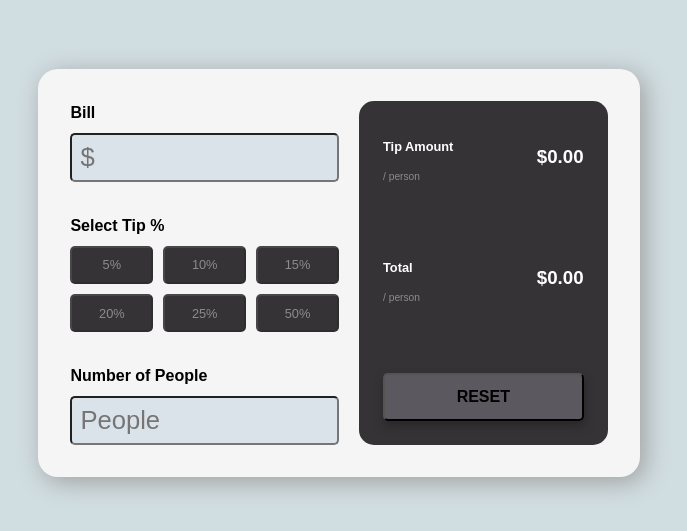
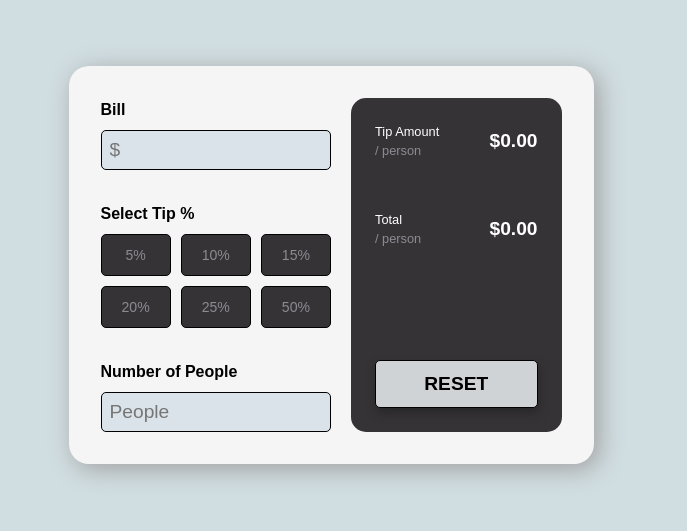
Before and after one commit to Fickery/TipsCalculator, a React (Vite) app: page / in a window 1280 px wide. Shown: the part 135-666 px from the top of the page, without its empty margins (309-996 px from the left). Built offline with nearby package versions, Linux system fonts and the light colour scheme.

Commit message:
css update: overall look consistent

```diff
--- a/src/index.scss
+++ b/src/index.scss
@@ -1,7 +1,3 @@
-@tailwind base;
-@tailwind components;
-@tailwind utilities;
-
 :root {
   max-width: 1280px;
   height: 100dvh;
@@ -18,3 +14,9 @@
   -moz-osx-font-smoothing: grayscale;
   -webkit-text-size-adjust: 100%;
 }
+
+* {
+  box-sizing: border-box;
+  padding: 0;
+  margin: 0;
+}
--- a/src/left.scss
+++ b/src/left.scss
@@ -3,7 +3,6 @@
 .left {
   display: flex;
   flex-direction: column;
-  grid-template-columns: 1fr;
   gap: 2rem;
   width: 100%;
   padding: 0;
@@ -18,39 +17,22 @@
 
   &__text {
     font-size: 1.5vw;
+  }
 
-    @media (min-width: 1200px) {
-      font-size: 1vw;
-    }
+  &__input {
+    font-size: 2vw;
+    padding: 8px;
+    border-radius: 5px;
+    background-color: $active-bg;
+    border: 0.25px solid black;
 
-    @media (max-width: 900px) {
-      font-size: 1.5vw;
-    }
-
-    @media (max-width: 700px) {
-      font-size: 3vw;
+    &:focus {
+      outline: none;
+      box-shadow: 1px 1px 5px #bebebeb3;
     }
   }
 
-  &__input {
-    font-size: 4vw;
-    padding: 8px;
-    border-radius: 5px;
-    background-color: $active-bg;
-
-    @media (min-width: 700px) {
-      font-size: 2vw;
-    }
-  }
-
-  &__input:focus {
-    outline: none;
-    box-shadow: 1px 1px 5px #bebebeb3;
-  }
-
-  &__group {
-    font-weight: 700;
-  }
+  font-weight: 700;
 }
 
 .tip {
@@ -65,29 +47,16 @@
     justify-content: center;
     align-items: center;
     width: 100%;
-    color: white;
+    color: black;
+    border: 0.25px solid black;
     height: 3em;
     padding: 1em;
     border-radius: 5px;
-    font-size: 2vw;
-    cursor: pointer;
-    transition: background-color 0.05s ease-in;
-    background-color: $dark-bg;
-
-    @media (min-width: 1200px) {
-      font-size: 1vw;
-    }
-
-    @media (max-width: 300px) {
-      font-size: 2vw;
-    }
-
-    @media (max-width: 700px) {
-      font-size: 3vw;
-    }
+    font-size: 1vw;
   }
 
   &__btn:hover {
+    color: white;
     background-color: $med-bg;
   }
 
@@ -113,3 +82,44 @@
     color: $dis-clr;
   }
 }
+
+// Media Queries for Text Sizes
+@media (min-width: 700px) {
+  .left__text {
+    font-size: 1vw;
+  }
+
+  .left__input {
+    font-size: 1.5vw;
+  }
+
+  .tip__btn {
+    font-size: 1.1vw;
+  }
+}
+
+@media (max-width: 900px) {
+  .left__text {
+    font-size: 1.5vw;
+  }
+}
+
+@media (max-width: 700px) {
+  .left__text {
+    font-size: 2vw;
+  }
+
+  .left__input {
+    font-size: 1.5vw;
+  }
+
+  .tip__btn {
+    font-size: 2vw;
+  }
+}
+
+@media (max-width: 300px) {
+  .tip__btn {
+    font-size: 2.5vw;
+  }
+}
--- a/src/right.scss
+++ b/src/right.scss
@@ -8,7 +8,7 @@
   background-color: $dark-bg;
   color: white;
   border-radius: 15px;
-  padding: 3vh;
+  padding: 1.5rem;
   text-align: left;
 
   &__group {
@@ -17,75 +17,49 @@
     gap: 50px;
   }
 
-  &__text {
+  &__text,
+  &__label,
+  &__textsmall,
+  &__calculation {
     width: 100%;
+    font-weight: 100;
   }
 
   &__label {
-    width: 100%;
-    font-size: 3vw;
-    font-weight: 700;
-
-    @media (min-width: 700px) {
-      font-size: 1vw;
-    }
-
-    @media (max-width: 700px) {
-      font-size: 3vw;
-    }
+    font-size: 1em;
   }
 
   &__textsmall {
-    width: 100%;
-    font-weight: 100;
-    font-size: 2vw;
+    font-size: 1em;
     color: $dis-clr;
-
-    @media (min-width: 1200px) {
-      font-size: 0.8vw;
-    }
-
-    @media (max-width: 300px) {
-      font-size: 0.7vw;
-    }
-
-    @media (max-width: 700px) {
-      font-size: 3vw;
-    }
   }
 
   &__calculation {
-    width: 100%;
-    display: flex;
+    font-size: 1.5em;
+    color: $active-bg;
     justify-content: flex-end;
-    align-self: center;
+    align-self: flex-end;
+    text-align: right;
     direction: ltr;
-    text-align: right;
-    font-size: 3vw;
-    background: none;
-    color: $active-bg;
-
-    @media (min-width: 1200px) {
-      font-size: 2vw;
-    }
-
-    @media (max-width: 300px) {
-      font-size: 2vw;
-    }
-
-    @media (max-width: 700px) {
-      font-size: 5vw;
-    }
   }
 
   &__btn {
     height: 6vh;
-    font-size: inherit;
+    font-size: 0.8em;
     font-weight: 700;
-    background-color: $med-bg;
+    color: black;
+    background-color: $light-bg;
+    border: 0.25px solid black;
+    cursor: pointer;
     border-radius: 5px;
     text-transform: uppercase;
     box-shadow: 1px 5px 10px #222222b3;
+    transition: all 0.1s ease-in-out;
+  }
+
+  &__btn:hover {
+    color: $light-bg;
+    background-color: $med-bg;
   }
 }
 
@@ -93,6 +67,51 @@
 .rightmain__cont {
   display: flex;
   justify-content: space-between;
-  align-content: center;
-  max-width: 30em;
+  align-items: center;
+  min-width: 8em;
 }
+
+@media (min-width: 1200px) {
+  .right {
+    &__label,
+    &__calculation {
+      font-size: 1vw;
+    }
+    &__textsmall {
+      font-size: 0.8vw;
+    }
+  }
+}
+
+@media (min-width: 700px) {
+  .right {
+    &__calculation,
+    &__btn,
+    &__inbtn {
+      font-size: 1.5vw;
+    }
+    &__label,
+    &__textsmall {
+      font-size: 1vw;
+    }
+  }
+}
+
+@media (max-width: 700px) {
+  .right {
+    &__calculation,
+    &__btn,
+    &__inbtn {
+      font-size: 2.5vw;
+    }
+    &__label,
+    &__textsmall {
+      font-size: 1.8vw;
+    }
+
+    &__group {
+      gap: 25px;
+      margin-bottom: 20px;
+    }
+  }
+}
```
Also changed, not shown: src/App.scss (+1 -6 lines).
